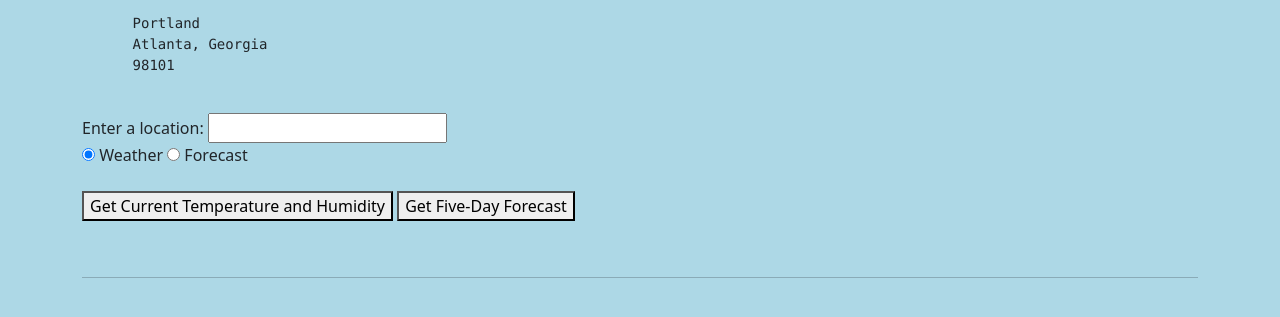
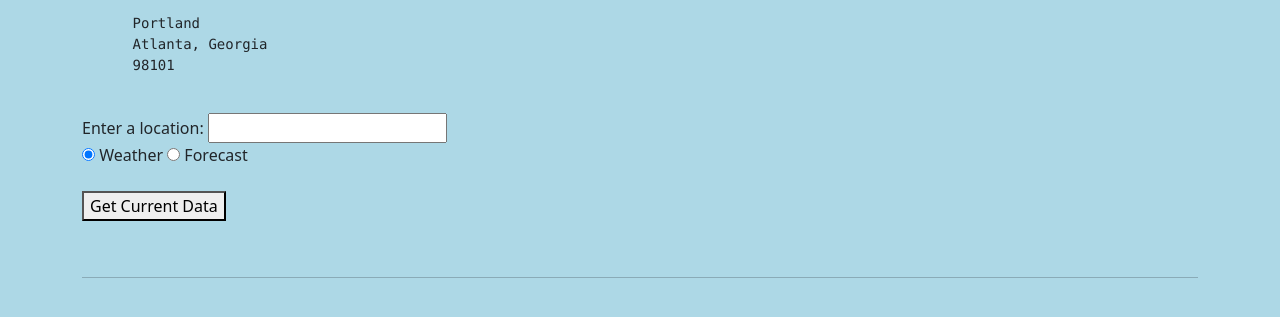
Before and after one commit to mejia-dev/openweather-test, a website built with webpack: page src/index.html in a window 1280 px wide. Shown: the part 107-424 px from the top of the page. Built offline with nearby package versions, Linux system fonts and the light colour scheme.

Commit message:
Remove spare button

```diff
--- a/src/index.html
+++ b/src/index.html
@@ -25,8 +25,7 @@
       </label>
       <br><br>
 
-      <button type="submit" class="btn-success" id="formSubmit">Get Current Temperature and Humidity</button>
-      <button type="submit" class="btn-success" id="fiveDayButton">Get Five-Day Forecast</button>
+      <button type="submit" class="btn-success" id="formSubmit">Get Current Data</button>
     </form>
     <br>
     <hr>
```
